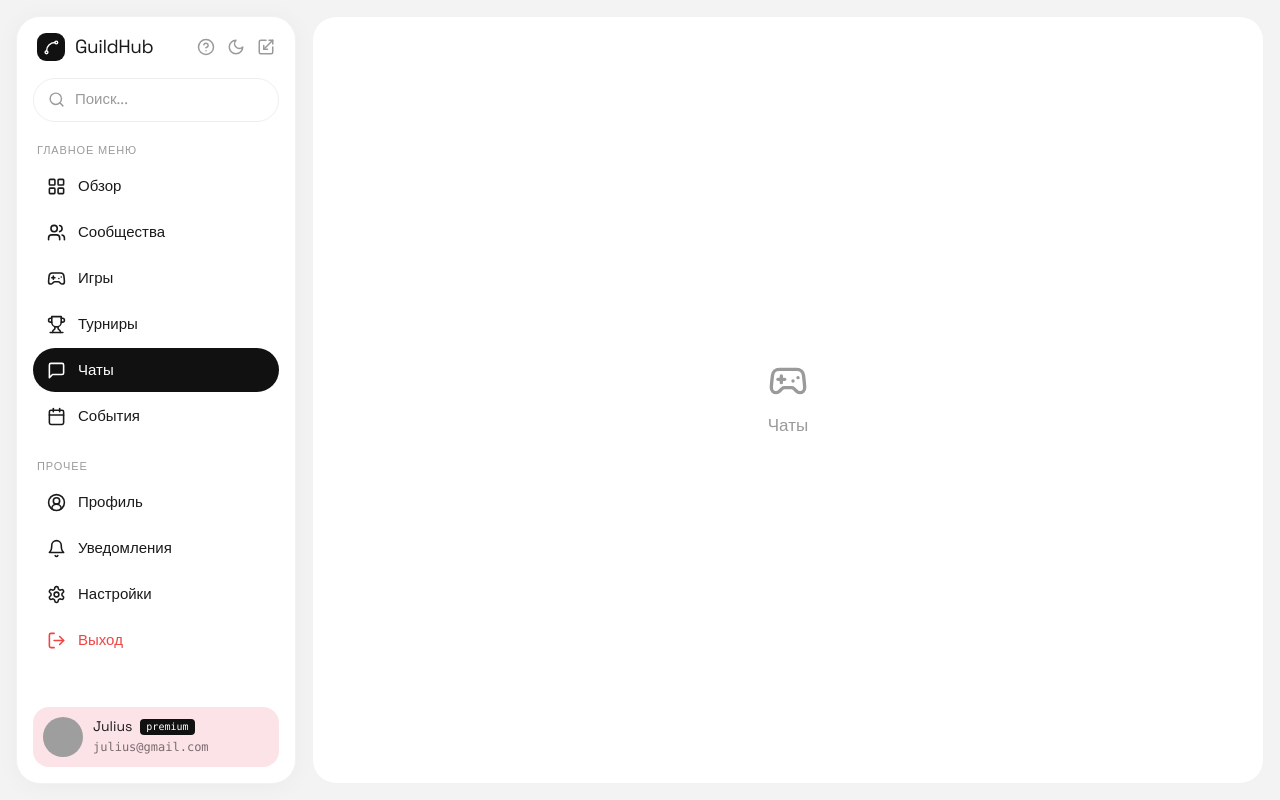
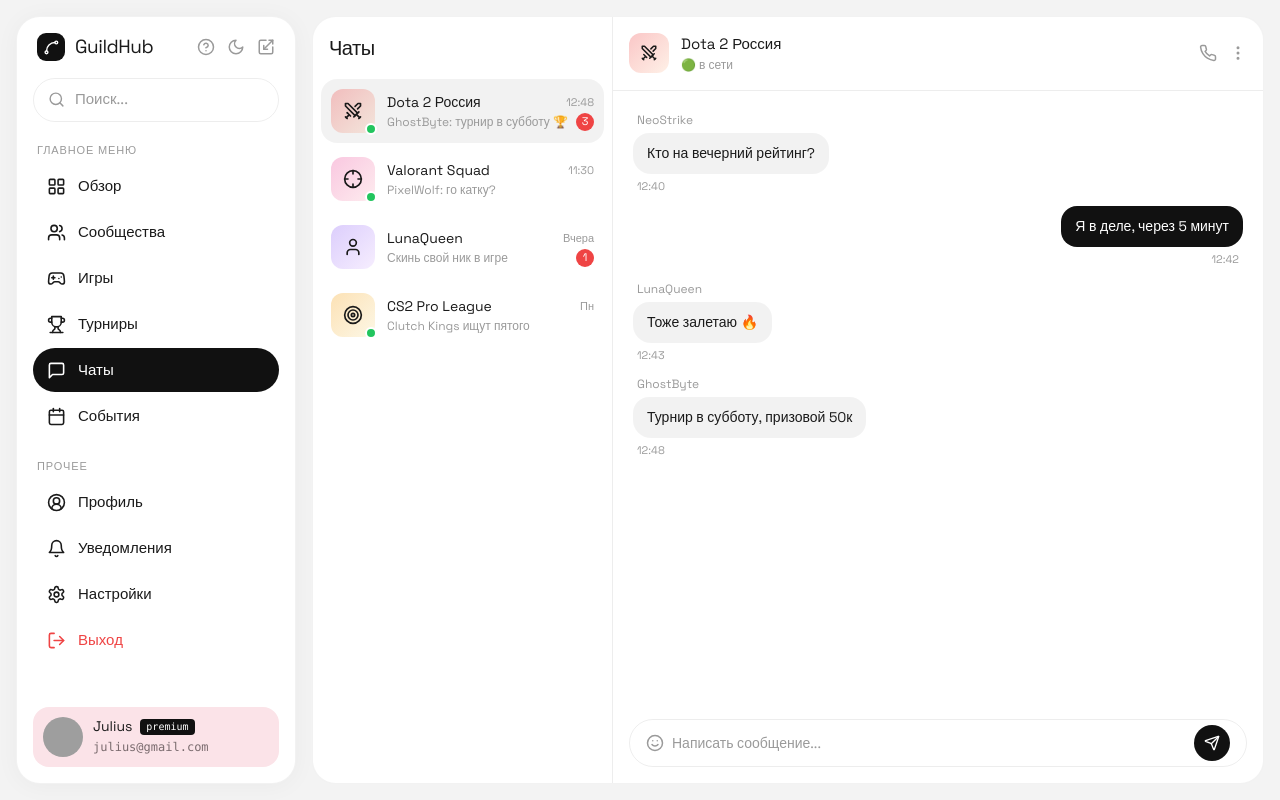
Before and after one commit to pr-poehali-dev/clean-project-creation, a React (Vite) app: page / in a window 1280 px wide. Both pictures are taken after a click on the button "Чаты". Built offline with nearby package versions, Linux system fonts and the light colour scheme; grey boxes are pictures that could not be loaded.

Commit message:
Continue development

```diff
--- a/src/pages/Index.tsx
+++ b/src/pages/Index.tsx
@@ -95,6 +95,71 @@ const tStatus: Record<string, { label: string; cls: string }> = {
   live: { label: 'В эфире', cls: 'bg-red-500/15 text-red-500' },
 };
 
+const chats = [
+  {
+    id: 'dota',
+    name: 'Dota 2 Россия',
+    type: 'Сообщество',
+    last: 'GhostByte: турнир в субботу 🏆',
+    time: '12:48',
+    unread: 3,
+    color: 'from-red-500/30 to-orange-500/10',
+    icon: 'Swords',
+    online: true,
+    messages: [
+      { name: 'NeoStrike', text: 'Кто на вечерний рейтинг?', me: false, time: '12:40' },
+      { name: 'Вы', text: 'Я в деле, через 5 минут', me: true, time: '12:42' },
+      { name: 'LunaQueen', text: 'Тоже залетаю 🔥', me: false, time: '12:43' },
+      { name: 'GhostByte', text: 'Турнир в субботу, призовой 50к', me: false, time: '12:48' },
+    ],
+  },
+  {
+    id: 'valorant',
+    name: 'Valorant Squad',
+    type: 'Сообщество',
+    last: 'PixelWolf: го катку?',
+    time: '11:30',
+    unread: 0,
+    color: 'from-pink-500/30 to-rose-500/10',
+    icon: 'Crosshair',
+    online: true,
+    messages: [
+      { name: 'PixelWolf', text: 'Го катку?', me: false, time: '11:28' },
+      { name: 'Вы', text: 'Дай 10 минут', me: true, time: '11:30' },
+    ],
+  },
+  {
+    id: 'luna',
+    name: 'LunaQueen',
+    type: 'Личный чат',
+    last: 'Скинь свой ник в игре',
+    time: 'Вчера',
+    unread: 1,
+    color: 'from-violet-500/30 to-purple-500/10',
+    icon: 'User',
+    online: false,
+    messages: [
+      { name: 'LunaQueen', text: 'Привет! Видела твой клатч 🔥', me: false, time: 'Вчера' },
+      { name: 'Вы', text: 'Спасибо ) повезло', me: true, time: 'Вчера' },
+      { name: 'LunaQueen', text: 'Скинь свой ник в игре', me: false, time: 'Вчера' },
+    ],
+  },
+  {
+    id: 'cs2',
+    name: 'CS2 Pro League',
+    type: 'Сообщество',
+    last: 'Clutch Kings ищут пятого',
+    time: 'Пн',
+    unread: 0,
+    color: 'from-amber-500/30 to-yellow-500/10',
+    icon: 'Target',
+    online: true,
+    messages: [
+      { name: 'DarkRaven', text: 'Clutch Kings ищут пятого', me: false, time: 'Пн' },
+    ],
+  },
+];
+
 const Index = () => {
   const [active, setActive] = useState('Обзор');
   const [collapsed, setCollapsed] = useState(false);
@@ -102,6 +167,7 @@ const Index = () => {
   const [selected, setSelected] = useState<Community | null>(null);
   const [genre, setGenre] = useState('Все');
   const [gameFilter, setGameFilter] = useState<string | null>(null);
+  const [activeChat, setActiveChat] = useState(chats[0].id);
 
   const openGame = (gameName: string) => {
     setGameFilter(gameName);
@@ -482,6 +548,109 @@ const Index = () => {
               })}
             </div>
           </div>
+        ) : active === 'Чаты' ? (
+          <div className="h-full grid grid-cols-1 md:grid-cols-[300px_1fr]">
+            {/* Chat list */}
+            <div className={`border-r overflow-y-auto ${t.border}`}>
+              <div className="p-4">
+                <h1 className={`text-[20px] font-700 tracking-tight ${t.text}`}>Чаты</h1>
+              </div>
+              <div className="px-2 pb-2 flex flex-col gap-1">
+                {chats.map((c) => {
+                  const isOpen = activeChat === c.id;
+                  return (
+                    <button
+                      key={c.id}
+                      onClick={() => setActiveChat(c.id)}
+                      className={`flex items-center gap-3 p-2.5 rounded-2xl text-left transition-colors ${
+                        isOpen ? (dark ? 'bg-white/[0.07]' : 'bg-black/[0.05]') : t.hover
+                      }`}
+                    >
+                      <div className="relative shrink-0">
+                        <div className={`w-11 h-11 rounded-xl bg-gradient-to-br ${c.color} flex items-center justify-center`}>
+                          <Icon name={c.icon} size={20} className={t.text} />
+                        </div>
+                        {c.online && (
+                          <span className={`absolute -bottom-0.5 -right-0.5 w-3 h-3 rounded-full bg-green-500 border-2 ${dark ? 'border-[#1f1f1f]' : 'border-white'}`} />
+                        )}
+                      </div>
+                      <div className="min-w-0 flex-1">
+                        <div className="flex items-center justify-between gap-2">
+                          <span className={`text-[14px] font-600 truncate ${t.text}`}>{c.name}</span>
+                          <span className={`text-[11px] shrink-0 ${t.muted}`}>{c.time}</span>
+                        </div>
+                        <div className="flex items-center justify-between gap-2">
+                          <span className={`text-[12px] truncate ${t.muted}`}>{c.last}</span>
+                          {c.unread > 0 && (
+                            <span className="shrink-0 min-w-[18px] h-[18px] px-1 rounded-full bg-red-500 text-white text-[11px] font-600 flex items-center justify-center">
+                              {c.unread}
+                            </span>
+                          )}
+                        </div>
+                      </div>
+                    </button>
+                  );
+                })}
+              </div>
+            </div>
+
+            {/* Conversation */}
+            {(() => {
+              const chat = chats.find((c) => c.id === activeChat)!;
+              return (
+                <div className="flex flex-col h-full overflow-hidden">
+                  {/* Chat header */}
+                  <div className={`flex items-center gap-3 p-4 border-b shrink-0 ${t.border}`}>
+                    <div className={`w-10 h-10 rounded-xl bg-gradient-to-br ${chat.color} flex items-center justify-center`}>
+                      <Icon name={chat.icon} size={18} className={t.text} />
+                    </div>
+                    <div>
+                      <div className={`text-[15px] font-600 ${t.text}`}>{chat.name}</div>
+                      <div className={`text-[12px] ${t.muted}`}>
+                        {chat.online ? '🟢 в сети' : chat.type}
+                      </div>
+                    </div>
+                    <Icon name="Phone" size={18} className={`ml-auto ${t.muted}`} />
+                    <Icon name="MoreVertical" size={18} className={t.muted} />
+                  </div>
+
+                  {/* Messages */}
+                  <div className="flex-1 overflow-y-auto p-5 space-y-3">
+                    {chat.messages.map((m, i) => (
+                      <div key={i} className={`flex ${m.me ? 'justify-end' : 'justify-start'}`}>
+                        <div className={`max-w-[70%] ${m.me ? 'items-end' : 'items-start'} flex flex-col`}>
+                          {!m.me && (
+                            <span className={`text-[12px] font-500 mb-1 px-1 ${t.muted}`}>{m.name}</span>
+                          )}
+                          <div
+                            className={`px-3.5 py-2.5 rounded-2xl text-[14px] ${
+                              m.me
+                                ? `${t.activeBtn} rounded-br-md`
+                                : `${dark ? 'bg-white/[0.07] text-white' : 'bg-black/[0.05] text-[#1a1a1a]'} rounded-bl-md`
+                            }`}
+                          >
+                            {m.text}
+                          </div>
+                          <span className={`text-[11px] mt-1 px-1 ${t.muted}`}>{m.time}</span>
+                        </div>
+                      </div>
+                    ))}
+                  </div>
+
+                  {/* Input */}
+                  <div className="p-4 shrink-0">
+                    <div className={`flex items-center gap-2 h-12 px-4 rounded-full border ${t.border}`}>
+                      <Icon name="Smile" size={18} className={t.muted} />
+                      <span className={`text-[14px] flex-1 ${t.muted}`}>Написать сообщение...</span>
+                      <button className={`w-9 h-9 rounded-full flex items-center justify-center ${t.activeBtn}`}>
+                        <Icon name="Send" size={16} />
+                      </button>
+                    </div>
+                  </div>
+                </div>
+              );
+            })()}
+          </div>
         ) : (
           <div className="h-full flex items-center justify-center">
             <div className={`text-center ${t.muted}`}>
```
